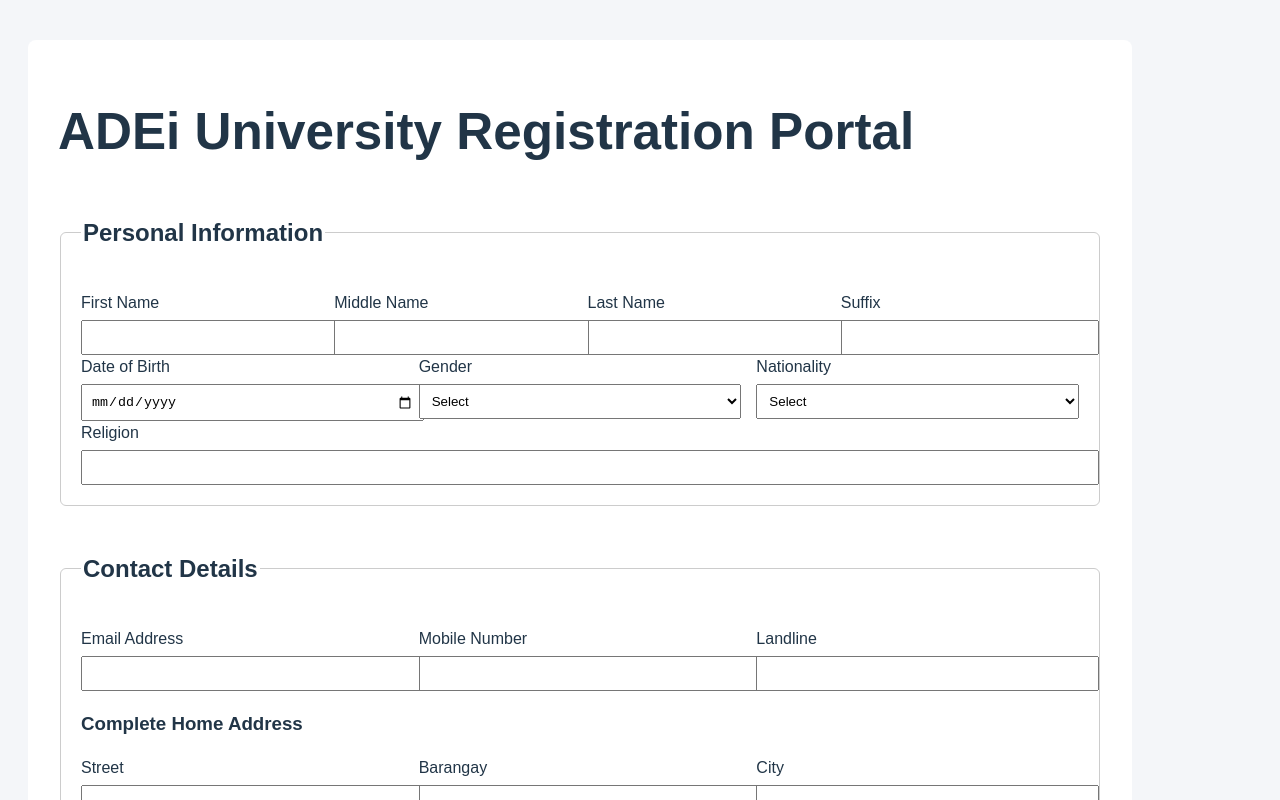
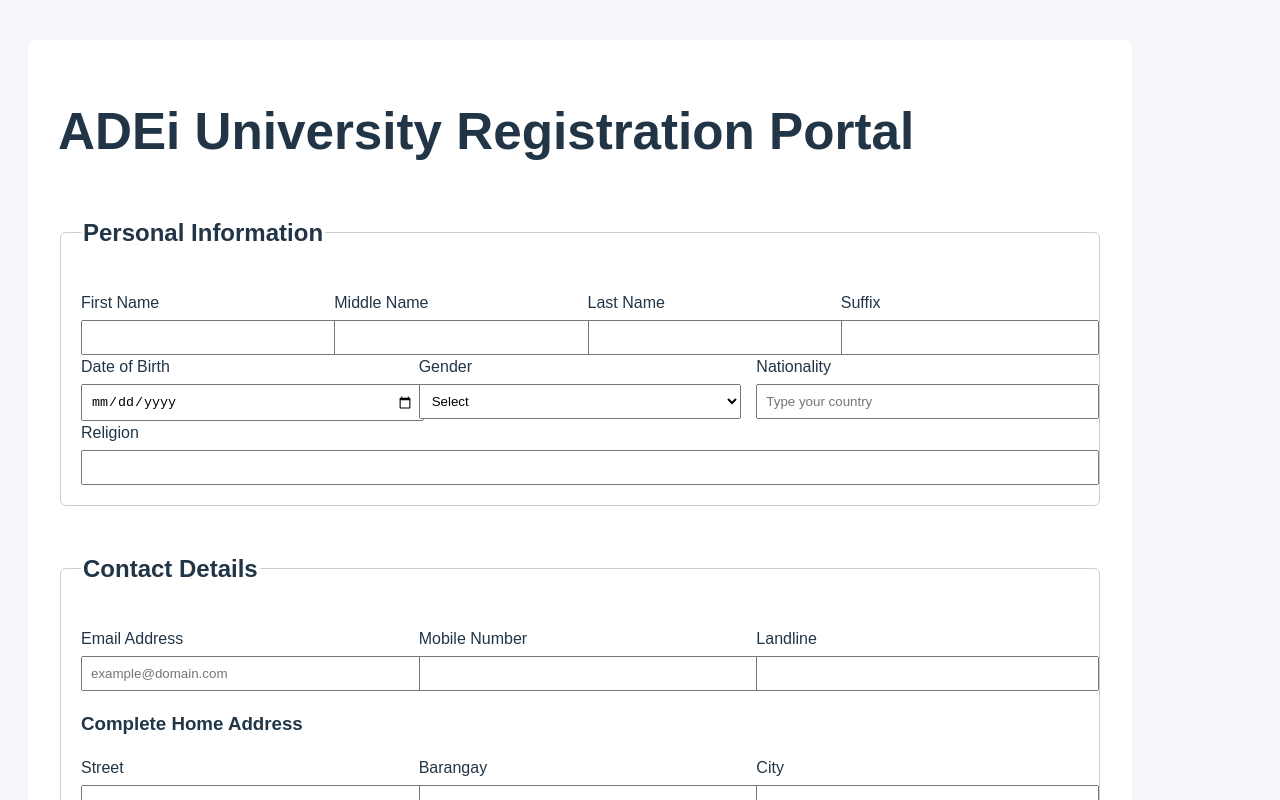
Before and after one commit to mksalinsub-prog/EnrollmentKarlAlinsub, a React (Vite) app in the folder EnrollmentKarlAlinsub/: page / in a window 1280 px wide. Shown: the top 800 px of the page. Built offline with nearby package versions, Linux system fonts and the light colour scheme.

Commit message:
ErrorHandler1

```diff
--- a/EnrollmentKarlAlinsub/src/App.tsx
+++ b/EnrollmentKarlAlinsub/src/App.tsx
@@ -1,9 +1,42 @@
+import { useState } from "react";
 import "./App.css";
 
 function App() {
+  // States for input validations
+  const [firstName, setFirstName] = useState("");
+  const [middleName, setMiddleName] = useState("");
+  const [lastName, setLastName] = useState("");
+  const [suffix, setSuffix] = useState("");
+  const [nationality, setNationality] = useState("");
+  const [email, setEmail] = useState("");
+  const [zipCode, setZipCode] = useState("");
+
+  // Handlers
+  const handleLettersOnly = (e, setter) => {
+    const value = e.target.value;
+    if (/^[a-zA-Z\s]*$/.test(value)) {
+      setter(value);
+    }
+  };
+
+  const handleZipOnly = (e) => {
+    const value = e.target.value;
+    if (/^[0-9]*$/.test(value)) {
+      setZipCode(value);
+    }
+  };
+
+  const handleEmailChange = (e) => {
+    setEmail(e.target.value);
+  };
 
   const handleSubmit = (e) => {
     e.preventDefault();
+    // Basic email validation
+    if (!email.includes("@")) {
+      alert("Please enter a valid email with @ symbol.");
+      return;
+    }
     alert("Registration Submitted Successfully!");
   };
 
@@ -20,22 +53,40 @@ function App() {
           <div className="grid-4">
             <div>
               <label>First Name</label>
-              <input type="text" required />
+              <input
+                type="text"
+                value={firstName}
+                onChange={(e) => handleLettersOnly(e, setFirstName)}
+                required
+              />
             </div>
 
             <div>
               <label>Middle Name</label>
-              <input type="text" />
+              <input
+                type="text"
+                value={middleName}
+                onChange={(e) => handleLettersOnly(e, setMiddleName)}
+              />
             </div>
 
             <div>
               <label>Last Name</label>
-              <input type="text" required />
+              <input
+                type="text"
+                value={lastName}
+                onChange={(e) => handleLettersOnly(e, setLastName)}
+                required
+              />
             </div>
 
             <div>
               <label>Suffix</label>
-              <input type="text" />
+              <input
+                type="text"
+                value={suffix}
+                onChange={(e) => handleLettersOnly(e, setSuffix)}
+              />
             </div>
           </div>
 
@@ -57,12 +108,13 @@ function App() {
 
             <div>
               <label>Nationality</label>
-              <select required>
-                <option value="">Select</option>
-                <option>Filipino</option>
-                <option>American</option>
-                <option>Other</option>
-              </select>
+              <input
+                type="text"
+                value={nationality}
+                onChange={(e) => handleLettersOnly(e, setNationality)}
+                placeholder="Type your country"
+                required
+              />
             </div>
           </div>
 
@@ -72,7 +124,6 @@ function App() {
           </div>
         </fieldset>
 
-
         {/* CONTACT DETAILS */}
         <fieldset>
           <legend><h2>Contact Details</h2></legend>
@@ -80,7 +131,13 @@ function App() {
           <div className="grid-3">
             <div>
               <label>Email Address</label>
-              <input type="email" required />
+              <input
+                type="email"
+                value={email}
+                onChange={handleEmailChange}
+                placeholder="example@domain.com"
+                required
+              />
             </div>
 
             <div>
@@ -119,11 +176,15 @@ function App() {
 
             <div>
               <label>Zip Code</label>
-              <input type="text" required />
+              <input
+                type="text"
+                value={zipCode}
+                onChange={handleZipOnly}
+                required
+              />
             </div>
           </div>
         </fieldset>
-
 
         {/* ACADEMIC HISTORY */}
         <fieldset>
@@ -189,7 +250,6 @@ function App() {
           </div>
         </fieldset>
 
-
         {/* ENROLLMENT CHOICES */}
         <fieldset>
           <legend><h2>Enrollment Choices</h2></legend>
@@ -228,9 +288,7 @@ function App() {
           </select>
         </fieldset>
 
-
         <button type="submit">Submit Registration</button>
-
       </form>
     </div>
   );
```
